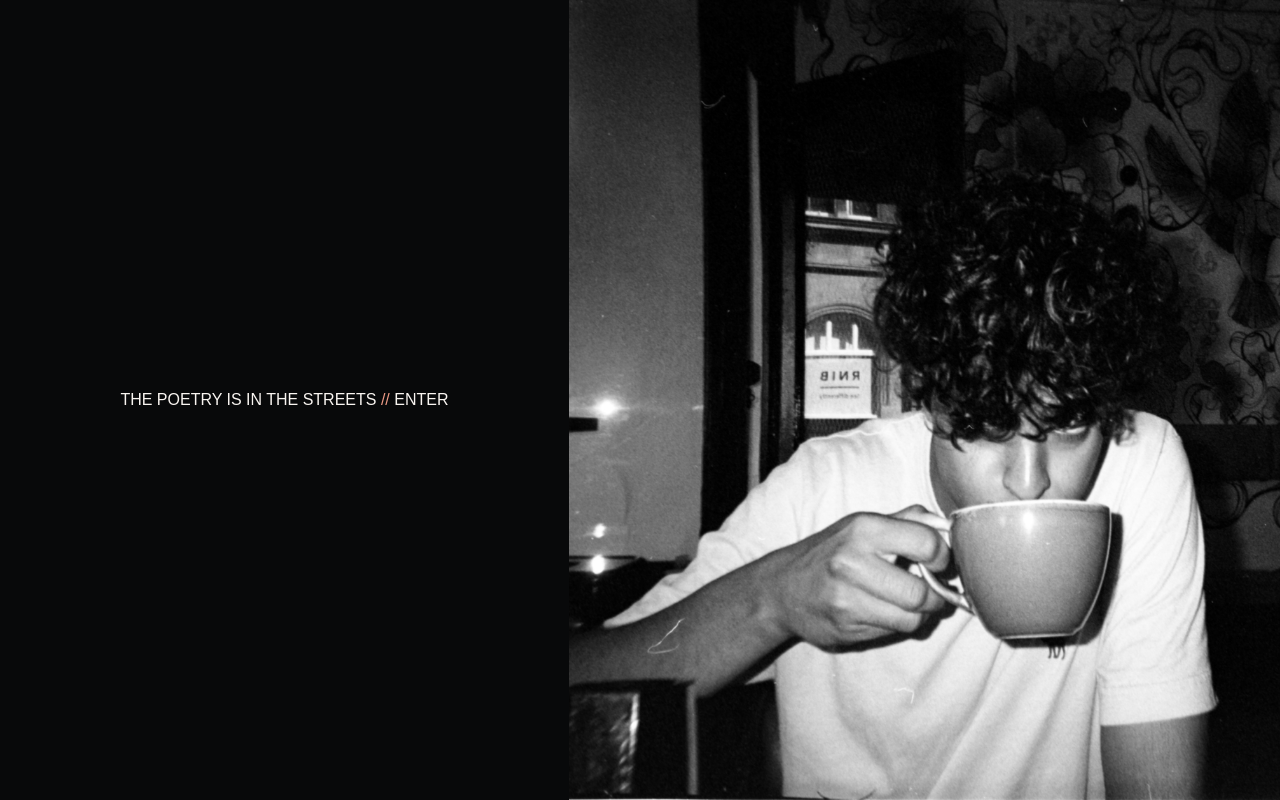
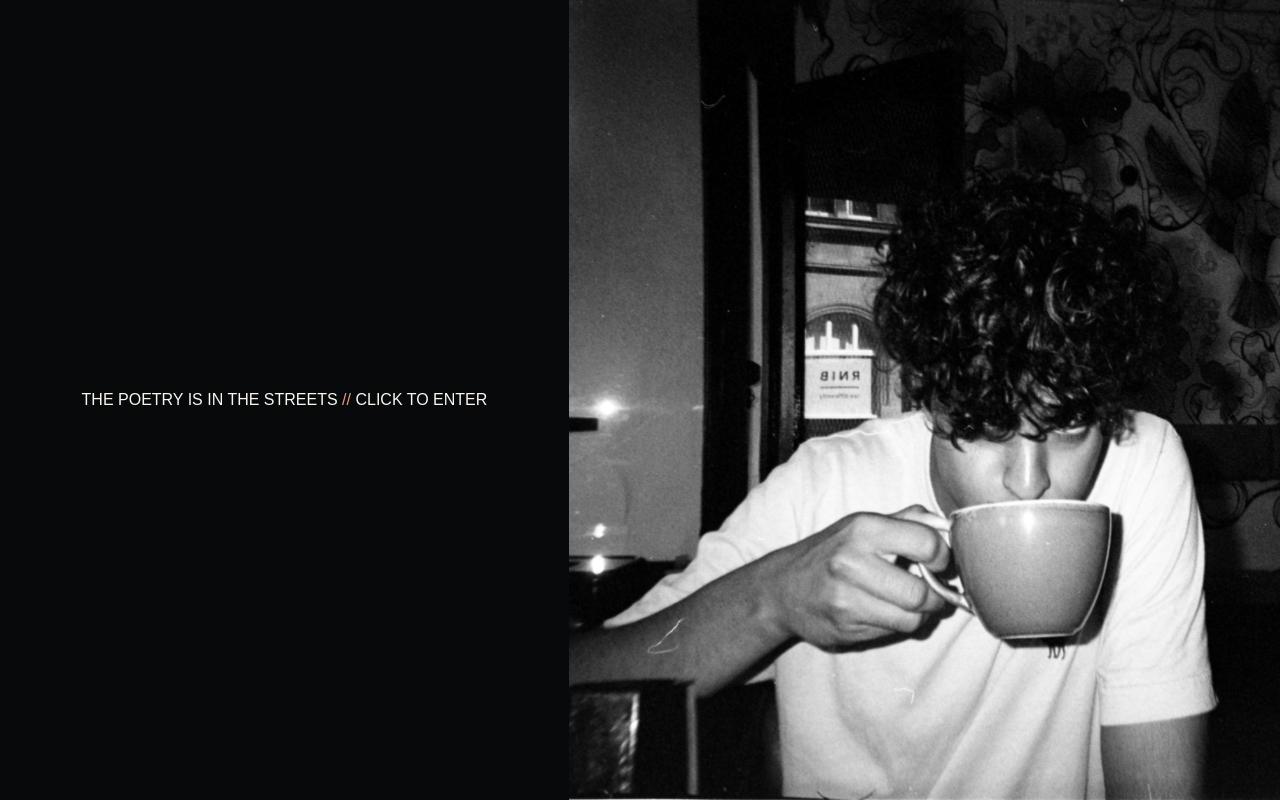
Before and after one commit to Szplugz/neelkhare.com, a React (Create React App) app: page / in a window 1280 px wide. Built offline with nearby package versions, Linux system fonts and the light colour scheme; a web font is replaced by a local one.

Commit message:
click to enter

```diff
--- a/src/pages/home/Home.jsx
+++ b/src/pages/home/Home.jsx
@@ -13,7 +13,7 @@ const Home = () => {
               <h1 className="header font-forma text-max text-eggshell">
                 THE POETRY IS IN THE STREETS{" "}
                 <span className="text-lightpink">//</span>{" "}
-                <a href="/about">ENTER</a>
+                <a href="/about">CLICK TO ENTER</a>
               </h1>
             </body>
           </div>
```
